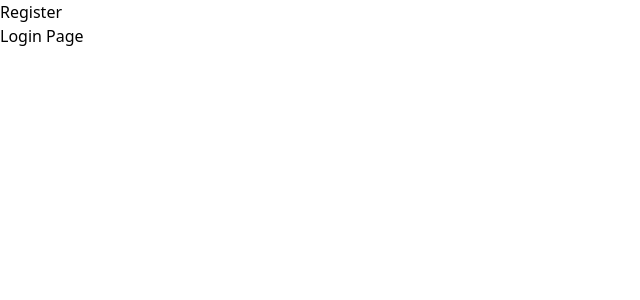
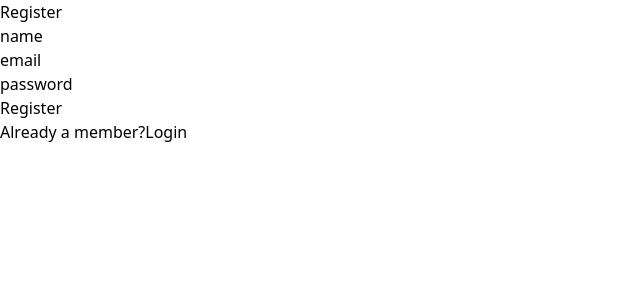
Before and after one commit to heyman242/TalkValley-Assignment, a React (Vite) app in the folder client/: page /register in a window 1280 px wide. Shown: the top 300 px of the page, without its empty margins (0-640 px from the left). Built offline with nearby package versions, Linux system fonts and the light colour scheme.

Commit message:
frontend updated register page

```diff
--- a/client/src/App.jsx
+++ b/client/src/App.jsx
@@ -11,38 +11,40 @@ import {
 } from "./pages";
 
 import { action as loginAction } from "./pages/Login";
+import { action as registerAction } from "./pages/Register";
 
 const router = createBrowserRouter([
   {
-    path:"/",
-    element:<HomeLayout/>,
+    path: "/",
+    element: <HomeLayout />,
     children: [
       {
         index: true,
         element: <Landing />,
       },
       {
-        path:'register',
-        element:<Register/>
+        path: "register",
+        element: <Register />,
+        action: registerAction,
       },
       {
-        path:'login',
-        element:<Login/>,
+        path: "login",
+        element: <Login />,
         action: loginAction,
       },
       {
-        path:'dashboard',
-        element:<Dashboard/>,
-        children:[
+        path: "dashboard",
+        element: <Dashboard />,
+        children: [
           {
-            index:true,
-            element:<MainPage/>
-          }
-        ]
-      }
-    ]
-  }
-])
+            index: true,
+            element: <MainPage />,
+          },
+        ],
+      },
+    ],
+  },
+]);
 
 function App() {
   return <RouterProvider router={router}/>;
--- a/client/src/components/FormRow.jsx
+++ b/client/src/components/FormRow.jsx
@@ -1,6 +1,6 @@
-const FormRow = ({ type, name, labelText, defaultValue, onChange }) => {
+const FormRow = ({ type, name, labelText,  onChange }) => {
   return (
-    <div className="form-row">
+    <div>
       <label htmlFor={name} >
         {labelText || name}
       </label>
@@ -8,7 +8,6 @@ const FormRow = ({ type, name, labelText, defaultValue, onChange }) => {
         type={type}
         id={name}
         name={name}
-        defaultValue={defaultValue || ""}
         onChange={onChange}
         required
       />
--- a/client/src/pages/Register.jsx
+++ b/client/src/pages/Register.jsx
@@ -1,12 +1,41 @@
-import { Link } from "react-router-dom"
+import { Form, redirect, Link } from "react-router-dom";
+import {FormRow} from '../components'
+import customFetch from "../utils/customFetch";
+import { toast } from "react-toastify";
+
+export const action = async ({ request }) => {
+  const formData = await request.formData();
+  const data = Object.fromEntries(formData);
+  try {
+    await customFetch.post("/auth/register", data);
+    toast.success("Registration successful");
+    return redirect("/login");
+  } catch (error) {
+    toast.error(error?.response?.data?.msg);
+
+    return error;
+  }
+};
 
 const Register = () => {
   return (
     <div>
-        <h1>Register</h1>
-        <Link to='/login'>Login Page</Link>
+      <Form method="post" className="form">
+
+        <h4>Register</h4>
+        <FormRow type="text" name="name" />
+        <FormRow type="text" name="email" />
+        <FormRow type="text" name="password" />
+       <button type="submit">Register</button>
+        <p>
+          Already a member?
+          <Link to="/login">
+            Login
+          </Link>
+        </p>
+      </Form>
     </div>
-  )
-}
+  );
+};
 
-export default Register
+export default Register;
```
